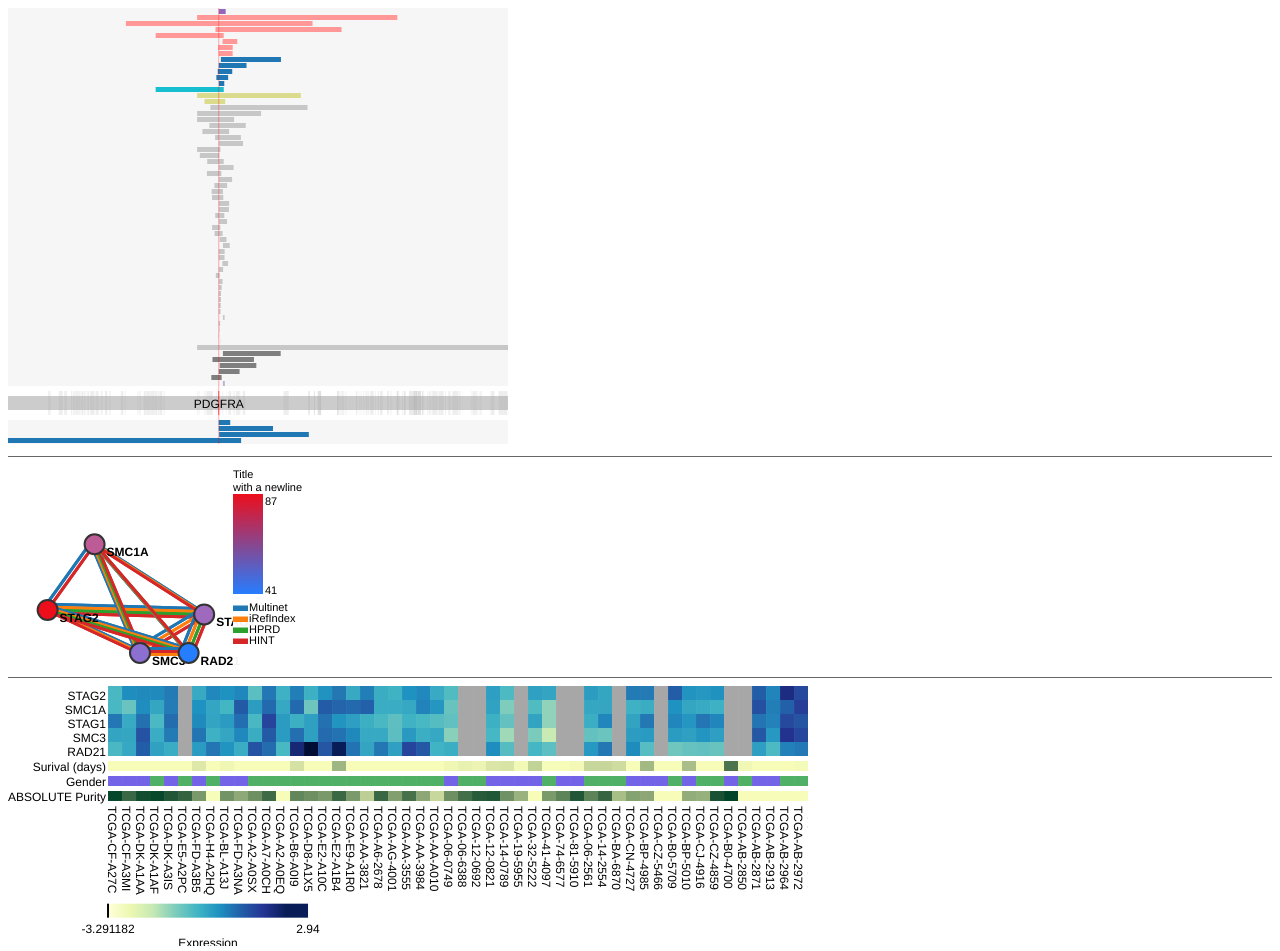
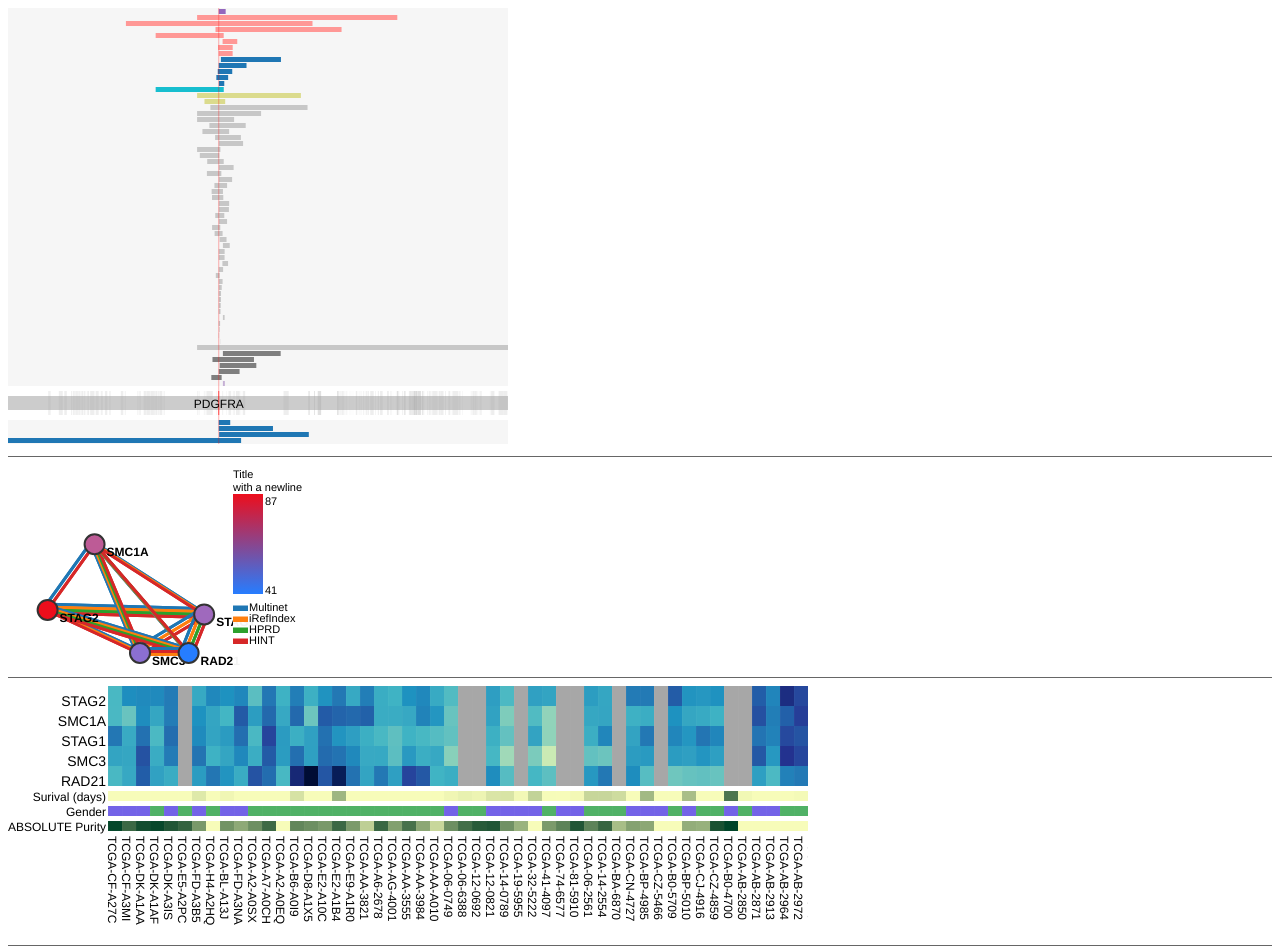
Before and after one commit to connorgr/gd3prime, a website: page demo/test-all.html in a window 1280 px wide. Shown: the top 951 px of the page. Drawn offline with nearby package versions, Linux system fonts and the light colour scheme.

Commit message:
set heatmap height automatically

```diff
--- a/gd3.js
+++ b/gd3.js
@@ -1037,8 +1037,8 @@
     function chart(selection) {
       selection.each(function(data) {
         data = heatmapData(data);
-        var height = style.height, width = style.width;
-        var svg = d3.select(this).selectAll("svg").data([ data ]).enter().append("svg").attr("height", height).attr("width", width).style("font-family", style.fontFamily).style("font-size", style.fontFamily);
+        var width = style.width;
+        var svg = d3.select(this).selectAll("svg").data([ data ]).enter().append("svg").attr("width", width).style("font-family", style.fontFamily).style("font-size", style.fontFamily);
         var cells = data.cells, xs = data.xs, ys = data.ys;
         var colorDomain = d3.range(data.minCellValue, data.maxCellValue, (data.maxCellValue - data.minCellValue) / style.colorScale.length).concat([ data.maxCellValue ]), colorScale = d3.scale.linear().domain(colorDomain).range(style.colorScale).interpolate(d3.interpolateLab);
         var heatmap = svg.append("g").attr("class", "gd3heatmapCellsContainer");
@@ -1230,6 +1230,8 @@
           yLabels.attr("x", maxLabelWidth);
           heatmap.attr("transform", "translate(" + (maxLabelWidth + style.labelMargins.right) + ",0)");
         }
+        var actualHeight = heatmap.node().getBBox().height + 4;
+        svg.attr("height", actualHeight);
         gd3.dispatch.on("sort.heatmap", function(d) {
           data.sortColumns(d.columnLabels);
           heatmapCells.transition().attr("x", function(d, i) {
@@ -1274,14 +1276,13 @@
       annotationCategorySpacing: style.annotationCategorySpacing || 5,
       annotationContinuousColorScale: style.annotationContinuousColorScale || [ "#f7fcb9", "#004529" ],
       annotationLabelFontSize: style.annotationLabelFontSize || style.fontSize || 12,
-      cellHeight: style.cellHeight || 14,
+      cellHeight: style.cellHeight || 20,
       cellWidth: style.cellWidth || 14,
       colorScale: style.colorScale || [ "rgb(255,255,217)", "rgb(237,248,177)", "rgb(199,233,180)", "rgb(127,205,187)", "rgb(65,182,196)", "rgb(29,145,192)", "rgb(34,94,168)", "rgb(37,52,148)", "rgb(8,29,88)" ],
       colorScaleHeight: style.colorScaleHeight || 14,
       colorScaleWidth: style.colorScaleWidth || 200,
       fontFamily: style.fontFamily || '"HelveticaNeue-Light", "Helvetica Neue Light", "Helvetica Neue", Helvetica, Arial, "Lucida Grande", sans-serif',
-      fontSize: style.fontSize || 12,
-      height: style.height || 400,
+      fontSize: style.fontSize || 14,
       labelMargins: style.labelMargins || {
         bottom: 5,
         right: 2
--- a/src/heatmap/heatmapStyle.js
+++ b/src/heatmap/heatmapStyle.js
@@ -4,14 +4,13 @@ function heatmapStyle(style) {
     annotationCategorySpacing : style.annotationCategorySpacing || 5,
     annotationContinuousColorScale : style.annotationContinuousColorScale || ['#f7fcb9', '#004529'],
     annotationLabelFontSize : style.annotationLabelFontSize || style.fontSize || 12,
-    cellHeight : style.cellHeight || 14,
+    cellHeight : style.cellHeight || 20,
     cellWidth : style.cellWidth || 14,
     colorScale : style.colorScale || ['rgb(255,255,217)','rgb(237,248,177)','rgb(199,233,180)','rgb(127,205,187)','rgb(65,182,196)','rgb(29,145,192)','rgb(34,94,168)','rgb(37,52,148)','rgb(8,29,88)'],
     colorScaleHeight : style.colorScaleHeight || 14,
     colorScaleWidth : style.colorScaleWidth || 200,
     fontFamily : style.fontFamily || '"HelveticaNeue-Light", "Helvetica Neue Light", "Helvetica Neue", Helvetica, Arial, "Lucida Grande", sans-serif',
-    fontSize : style.fontSize || 12,
-    height : style.height || 400,
+    fontSize : style.fontSize || 14,
     labelMargins : style.labelMargins || {bottom: 5, right: 2},
     margins : style.margins || {bottom: 0, left: 0, right: 0, top: 0},
     noCellValueColor : style.noCellValueColor || '#a7a7a7',
```
Also changed, not shown: demo/test-heatmap.html (+1 -1 lines), src/heatmap/heatmapChart.js (+5 -3 lines).
